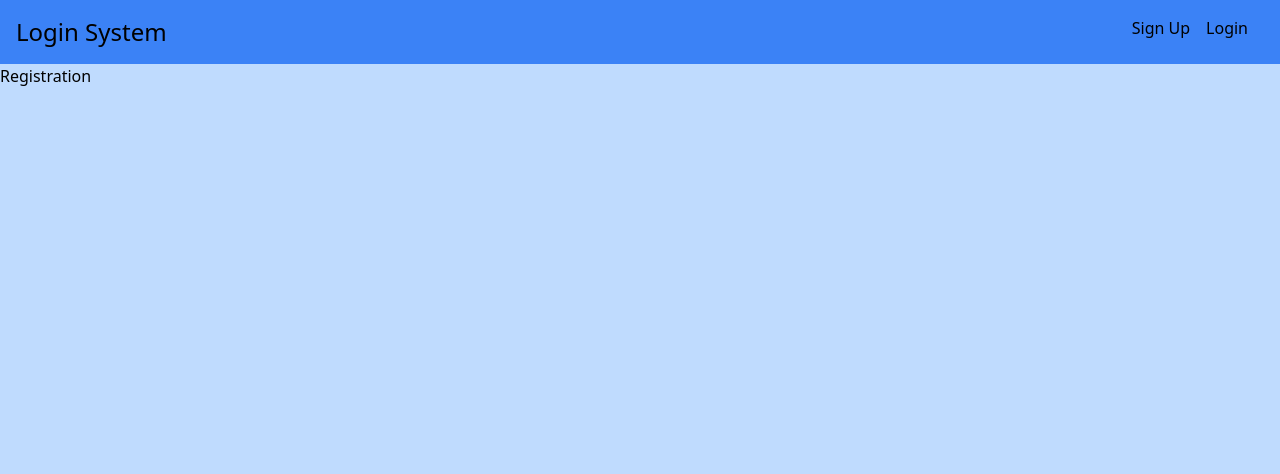
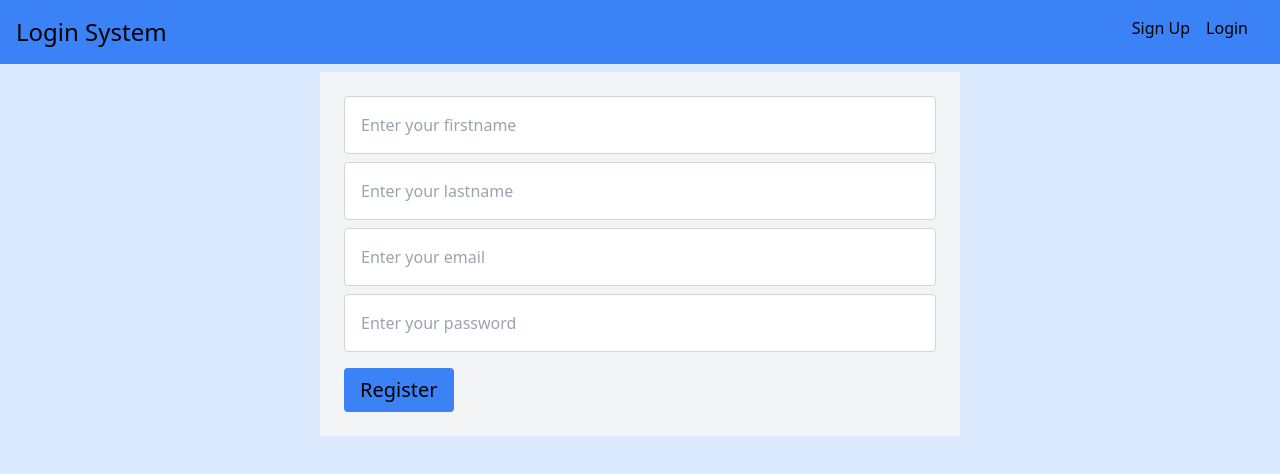
Before and after one commit to sainingo/Node-React-Registration, a React (Create React App) app: page /register in a window 1280 px wide. Shown: the top 474 px of the page. Built offline with nearby package versions, Linux system fonts and the light colour scheme.

Commit message:
Style login & register form

```diff
--- a/src/App.js
+++ b/src/App.js
@@ -7,7 +7,7 @@ import Registration from "./components/Registration";
 
 function App() {
   return (
-    <div className="w-full h-screen bg-blue-200">
+    <div className="w-full h-screen bg-blue-100">
     <Header />
    <Routes>
       <Route path="/register" element={<Registration />} />
--- a/src/components/Login.js
+++ b/src/components/Login.js
@@ -2,7 +2,21 @@ import React from 'react'
 
 const Login = () => {
   return (
-    <div>Login</div>
+    <div>
+        <form>
+           <div className='p-4 w-[50%] mx-auto my-2 bg-gray-100'>
+           <div className='m-2'>
+            <input type="text" name="username" placeholder="Enter your username" className='w-full p-4 border border-gray-300 rounded'/>
+            </div>
+            <div className='m-2'>
+            <input type="email" name="email" placeholder="Enter your email" className='w-full p-4 border border-gray-300 rounded'/>
+            </div>
+            <div>
+                <button className='bg-blue-500 py-2 px-4 m-2 text-xl rounded'>Login</button>
+            </div>
+           </div>
+        </form>
+    </div>
   )
 }
 
--- a/src/components/Registration.js
+++ b/src/components/Registration.js
@@ -2,7 +2,27 @@ import React from 'react'
 
 const Registration = () => {
   return (
-    <div>Registration</div>
+    <div>
+        <form>
+           <div className='p-4 w-[50%] mx-auto my-2 bg-gray-100'>
+           <div className='m-2'>
+            <input type="text" name="firstname" placeholder="Enter your firstname" className='w-full p-4 border border-gray-300 rounded'/>
+            </div>
+            <div className='m-2'>
+            <input type="text" name="lastname" placeholder="Enter your lastname" className='w-full p-4 border border-gray-300 rounded'/>
+            </div>
+            <div className='m-2'>
+            <input type="text" name="email" placeholder="Enter your email" className='w-full p-4 border border-gray-300 rounded'/>
+            </div>
+            <div className='m-2'>
+            <input type="password" name="password" placeholder="Enter your password" className='w-full p-4 border border-gray-300 rounded'/>
+            </div>
+            <div>
+                <button className='bg-blue-500 py-2 px-4 m-2 text-xl rounded'>Register</button>
+            </div>
+           </div>
+        </form>
+    </div>
   )
 }
 
```
